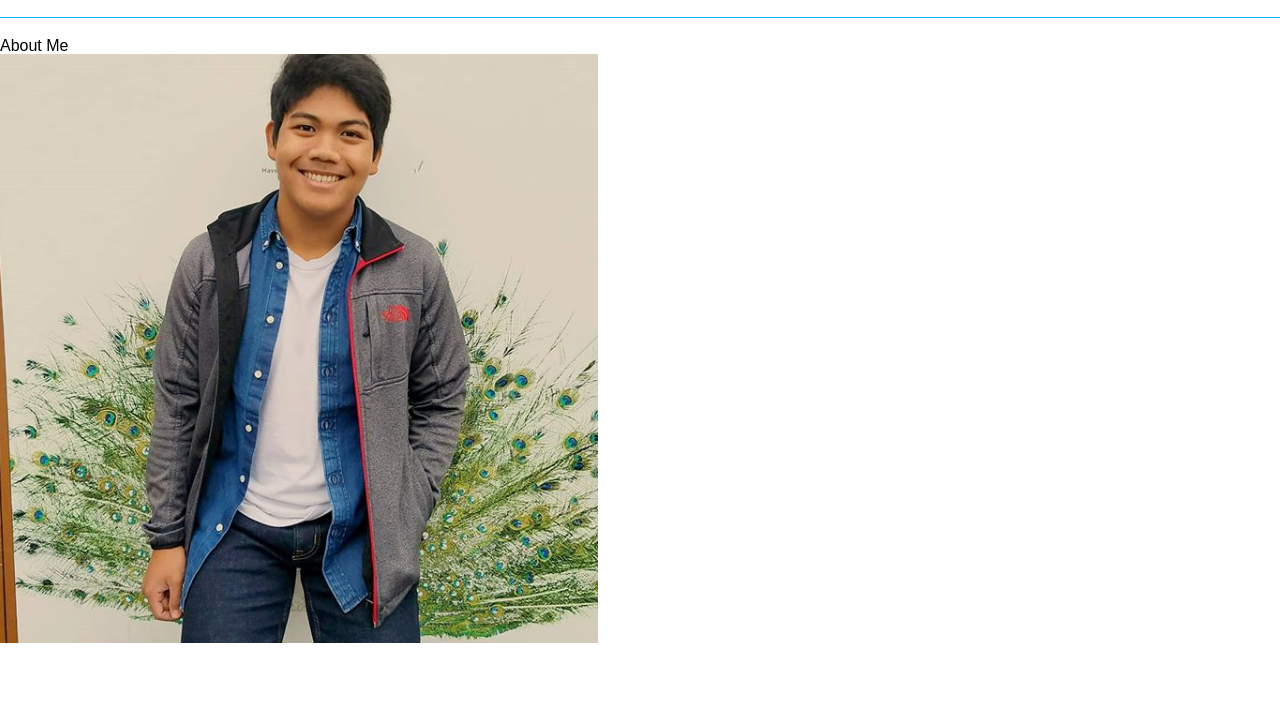
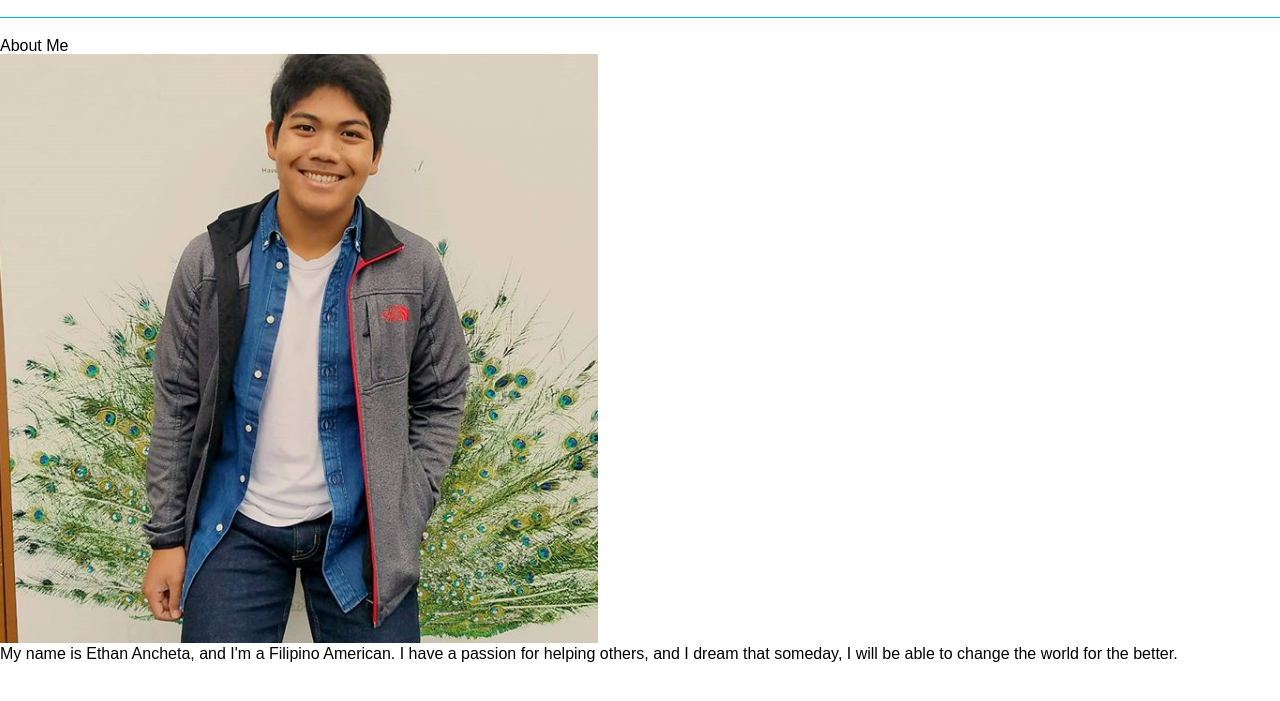
Before and after one commit to wheat-thin-boi/My-Website, a plain HTML site: page aboutme.html in a window 1280 px wide. Shown: the part 71-772 px from the top of the page. Drawn offline with Linux system fonts and the light colour scheme.

Commit message:
Update aboutme.html

```diff
--- a/aboutme.html
+++ b/aboutme.html
@@ -20,6 +20,10 @@
     <div id="About Me">
         <h2>About Me</h2>
         <img src= "me.PNG" alt= "Me">
+        <p>My name is Ethan Ancheta, and I'm a Filipino American.
+           I have a passion for helping others, and I dream that
+           someday, I will be able to change the world for the better.
+        </p>
     </div>
 
 </html>
```
